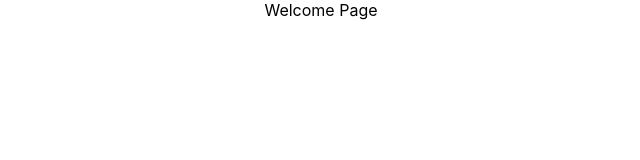
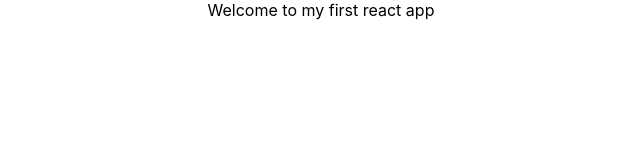
Before and after one commit to satyavarma185/welcome, a React (Create React App) app: page / in a window 1280 px wide. Shown: the top 160 px of the page, without its empty margins (319-959 px from the left). Built offline with nearby package versions, Linux system fonts and the light colour scheme.

Commit message:
Update App.js

```diff
--- a/src/App.js
+++ b/src/App.js
@@ -4,7 +4,7 @@ import './App.css';
 function App() {
   return (
     <div className="App">
-      Welcome Page
+      Welcome to my first react app
     </div>
   );
 }
```
